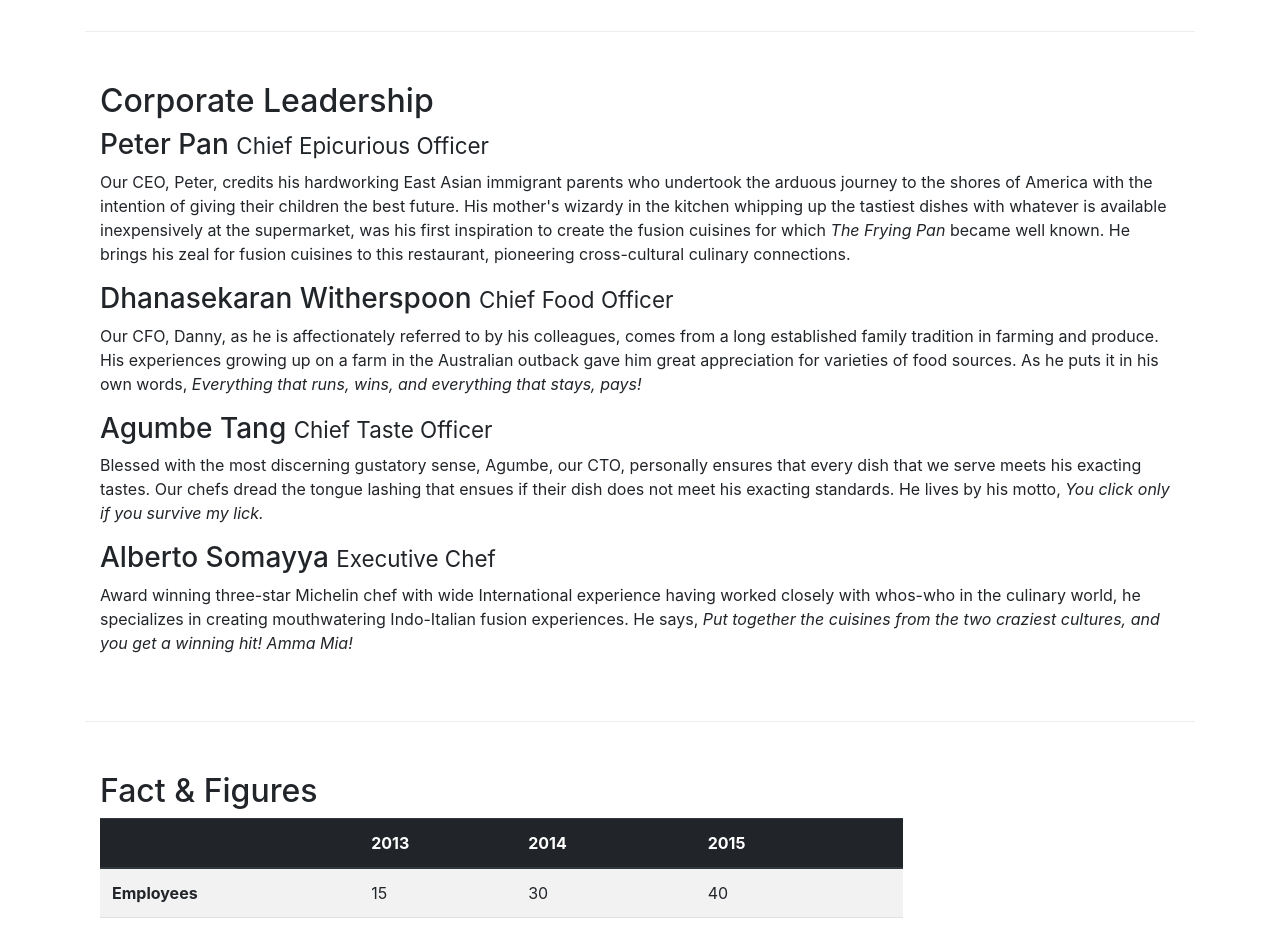
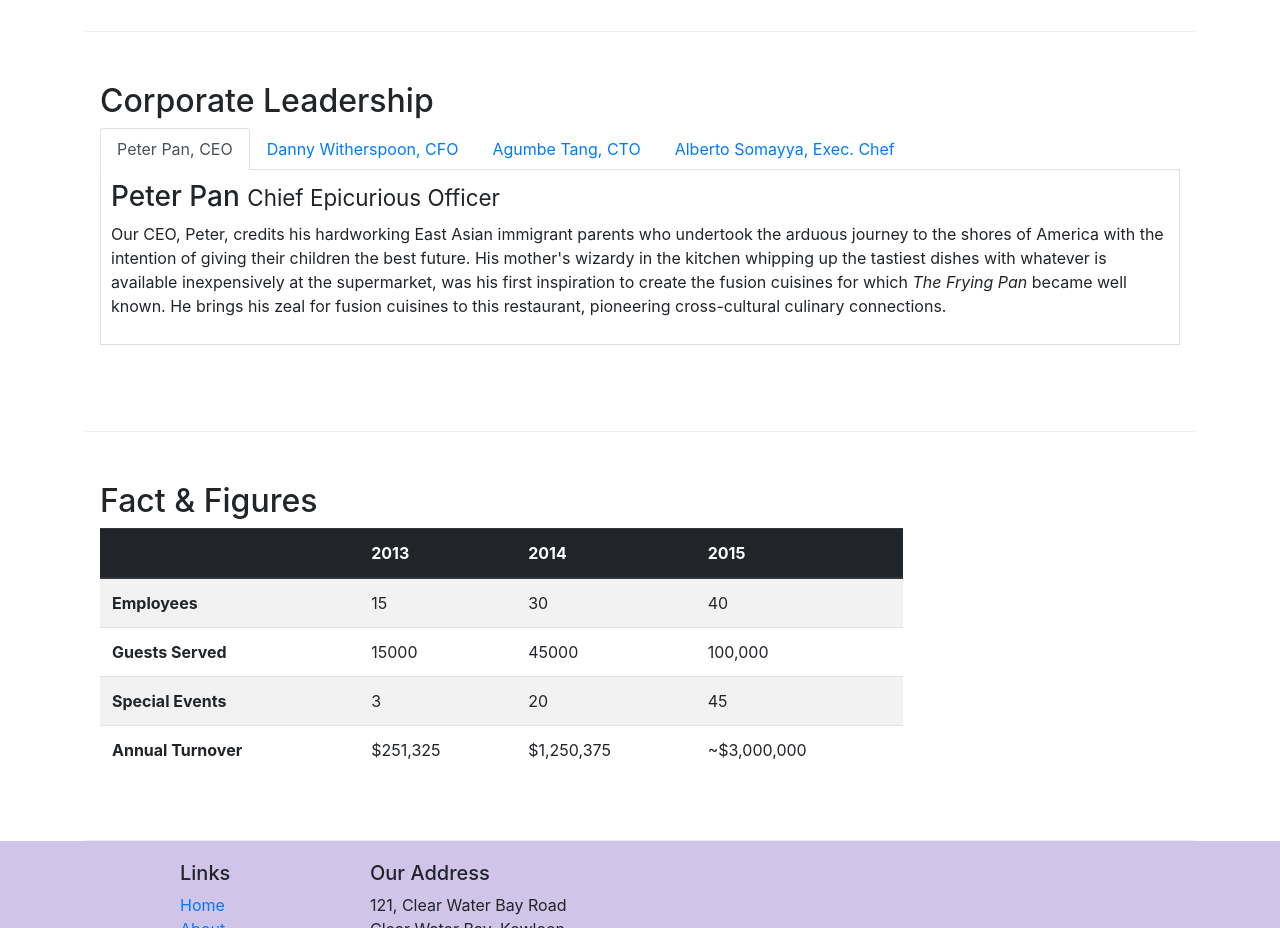
Before and after one commit to johanquiroga/bootstrap-coursera, a website: page aboutus.html in a window 1280 px wide. Shown: the part 940-1868 px from the top of the page. Drawn offline with nearby package versions, Linux system fonts and the light colour scheme.

Commit message:
Refactored Corporate Information to Tabs navigator.

```diff
--- a/aboutus.html
+++ b/aboutus.html
@@ -124,43 +124,71 @@
         <div class="row row-content">
             <div class="col">
                 <h2>Corporate Leadership</h2>
+
+                <ul class="nav nav-tabs">
+                    <li class="nav-item">
+                        <a href="#peter" class="nav-link active" role="tab" data-toggle="tab">Peter Pan, CEO</a>
+                    </li>
+                    <li class="nav-item">
+                        <a href="#danny" class="nav-link" role="tab" data-toggle="tab">Danny Witherspoon, CFO</a>
+                    </li>
+                    <li class="nav-item">
+                        <a href="#agumbe" class="nav-link" role="tab" data-toggle="tab">Agumbe Tang, CTO</a>
+                    </li>
+                    <li class="nav-item">
+                        <a href="#alberto" class="nav-link" role="tab" data-toggle="tab">Alberto Somayya, Exec. Chef</a>
+                    </li>
+                </ul>
+
+                <div class="tab-content">
+                    <div role="tabpanel" id="peter" class="tab-pane fade show active">
                         <h3>Peter Pan <small>Chief Epicurious Officer</small></h3>
-                <p class="d-none d-sm-block">Our CEO, Peter, credits his hardworking East Asian immigrant parents who
-                    undertook
-                    the arduous journey to the shores of America with the intention of giving their children the best
-                    future.
-                    His mother's wizardy in the kitchen whipping up the tastiest dishes with whatever is available
-                    inexpensively
-                    at the supermarket, was his first inspiration to create the fusion cuisines for which <em>The
-                        Frying
-                        Pan
-                    </em> became well known. He brings his zeal for fusion cuisines to this restaurant, pioneering
-                    cross-cultural
+                        <p class="d-none d-sm-block">
+                            Our CEO, Peter, credits his hardworking East Asian immigrant parents who undertook the
+                            arduous journey to the shores of America with the intention of giving their children the
+                            best future.
+                            His mother's wizardy in the kitchen whipping up the tastiest dishes with whatever is
+                            available inexpensively at the supermarket, was his first inspiration to create the fusion
+                            cuisines for which <em>The Frying Pan </em> became well known.
+                            He brings his zeal for fusion cuisines to this restaurant, pioneering cross-cultural
                             culinary connections.
                         </p>
+                    </div>
+
+                    <div role="tabpanel" id="danny" class="tab-pane fade">
                         <h3>Dhanasekaran Witherspoon <small>Chief Food Officer</small></h3>
-                <p class="d-none d-sm-block">Our CFO, Danny, as he is affectionately referred to by his colleagues,
-                    comes
-                    from a long established family tradition in farming and produce. His experiences growing up on a
-                    farm
-                    in the Australian outback gave him great appreciation for varieties of food sources. As he puts it
-                    in
-                    his own words, <em>Everything that runs, wins, and everything that stays, pays!</em></p>
+                        <p class="d-none d-sm-block">
+                            Our CFO, Danny, as he is affectionately referred to by his colleagues, comes from a long
+                            established family tradition in farming and produce.
+                            His experiences growing up on a farm in the Australian outback gave him great appreciation
+                            for varieties of food sources.
+                            As he puts it in his own words, <em>Everything that runs, wins, and everything that stays,
+                                pays!</em>
+                        </p>
+                    </div>
+
+                    <div role="tabpanel" id="agumbe" class="tab-pane fade">
                         <h3>Agumbe Tang <small>Chief Taste Officer</small></h3>
-                <p class="d-none d-sm-block">Blessed with the most discerning gustatory sense, Agumbe, our CTO,
-                    personally
-                    ensures that every dish that we serve meets his exacting tastes. Our chefs dread the tongue lashing
-                    that
-                    ensues if their dish does not meet his exacting standards. He lives by his motto, <em>You click
-                        only
-                        if you survive my lick.</em></p>
+                        <p class="d-none d-sm-block">
+                            Blessed with the most discerning gustatory sense, Agumbe, our CTO, personally ensures that
+                            every dish that we serve meets his exacting tastes.
+                            Our chefs dread the tongue lashing that ensues if their dish does not meet his exacting
+                            standards.
+                            He lives by his motto, <em>You click only if you survive my lick.</em>
+                        </p>
+                    </div>
+
+                    <div role="tabpanel" id="alberto" class="tab-pane fade">
                         <h3>Alberto Somayya <small>Executive Chef</small></h3>
-                <p class="d-none d-sm-block">Award winning three-star Michelin chef with wide International experience
-                    having
-                    worked closely with whos-who in the culinary world, he specializes in creating mouthwatering
-                    Indo-Italian
-                    fusion experiences. He says,
-                    <em>Put together the cuisines from the two craziest cultures, and you get a winning hit! Amma Mia!</em></p>
+                        <p class="d-none d-sm-block">
+                            Award winning three-star Michelin chef with wide International experience having worked
+                            closely with whos-who in the culinary world, he specializes in creating mouthwatering
+                            Indo-Italian fusion experiences.
+                            He says, <em>Put together the cuisines from the two craziest cultures, and you get a
+                                winning hit! Amma Mia!</em>
+                        </p>
+                    </div>
+                </div>
             </div>
         </div>
         <div class="row row-content">
--- a/css/styles.css
+++ b/css/styles.css
@@ -37,3 +37,10 @@ body {
 .navbar-dark {
   background-color: #512DA8;
 }
+
+.tab-content {
+  border-left: 1px solid #ddd;
+  border-right: 1px solid #ddd;
+  border-bottom: 1px solid #ddd;
+  padding: 10px;
+}
```
Lines whose indentation alone changed are shown as unchanged.
